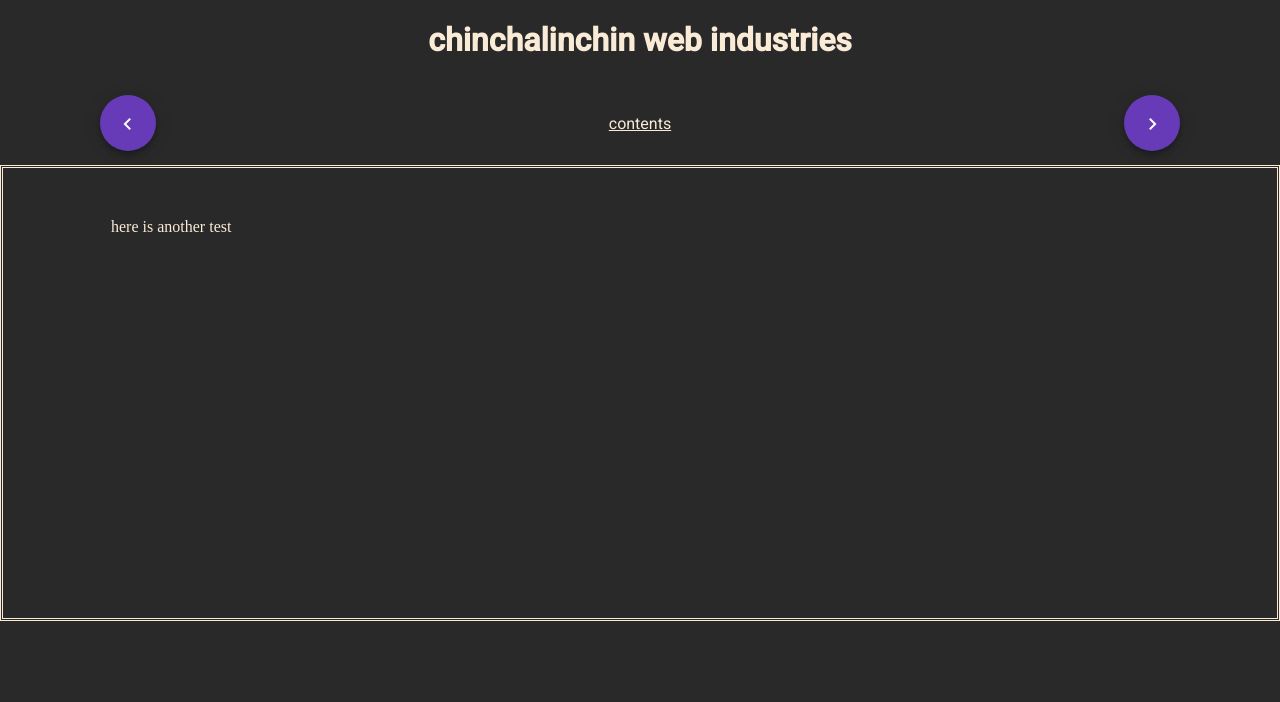
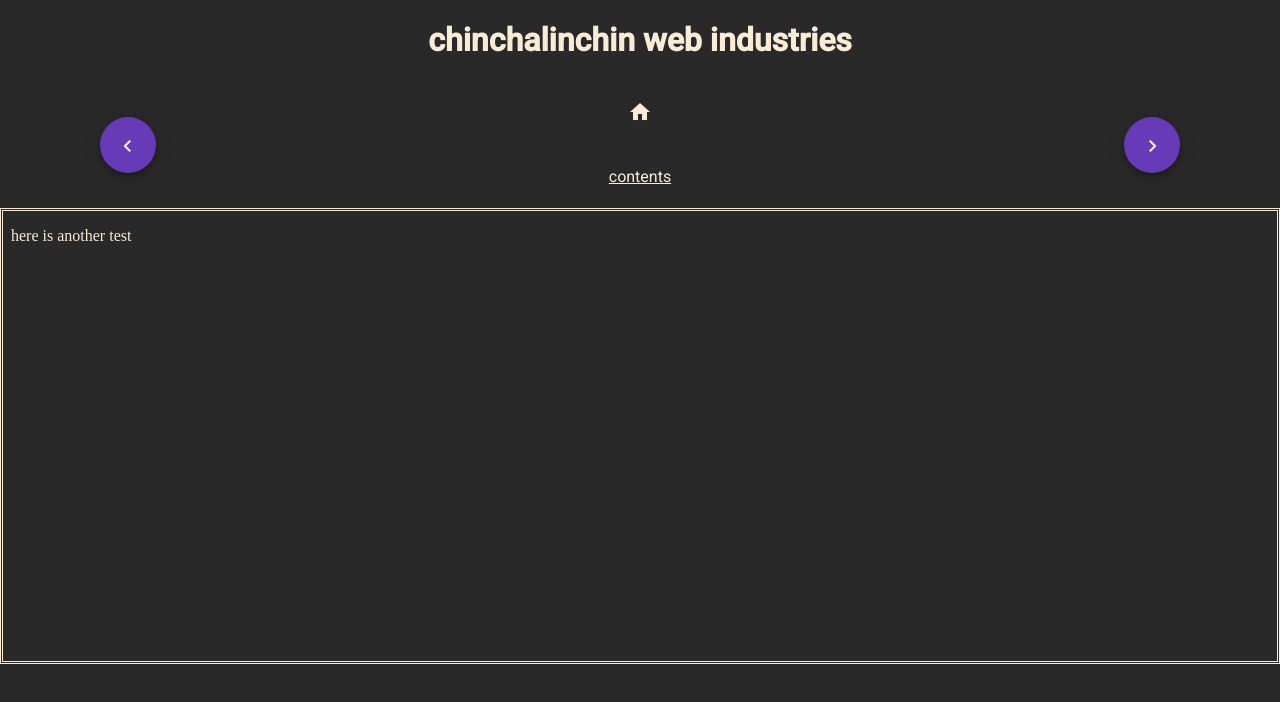
Before and after one commit to chinchalinchin/static-html-template, an Angular app in the folder frontend/: page / in a window 1280 px wide. Both pictures are taken after a click on the button "keyboard_arrow_right". Shown: the top 702 px of the page. Built offline with nearby package versions, Linux system fonts and the light colour scheme.

Commit message:
set default values for env vars

```diff
--- a/frontend/src/app/app.component.html
+++ b/frontend/src/app/app.component.html
@@ -1,20 +1,23 @@
 <h1 class="title-area center">{{title}}</h1>
 
-<mat-grid-list cols="5" rowHeight="3:1">
-    <mat-grid-tile colspan="1">
+<mat-grid-list cols="5" rowHeight="4:1">
+    <mat-grid-tile colspan="1" rowspan="2">
         <button mat-fab color="primary" (click)="this.setSource(this.previousSrc)"
             [disabled]="!this.previousSrc">
             <mat-icon>keyboard_arrow_left</mat-icon>
         </button>
     </mat-grid-tile>
-    <mat-grid-tile colspan="3">
-        <a class="link" (click)="drawer.toggle()">contents</a>
+    <mat-grid-tile colspan="3" rowspan="1">
+        <mat-icon *ngIf="this.src" class="hover" (click)="this.setSource(null)">home</mat-icon>
     </mat-grid-tile>
-    <mat-grid-tile colspan="1">
+    <mat-grid-tile colspan="1" rowspan="2">
         <button mat-fab color="primary" (click)="this.setSource(this.nextSrc)"
             [disabled]="!this.nextSrc">
             <mat-icon>keyboard_arrow_right</mat-icon>
         </button>
+    </mat-grid-tile>
+    <mat-grid-tile colspan="3" rowspan="1">
+        <a class="link" (click)="drawer.toggle()">contents</a>
     </mat-grid-tile>
 </mat-grid-list>
 
--- a/frontend/src/app/app.component.ts
+++ b/frontend/src/app/app.component.ts
@@ -18,7 +18,6 @@ export class AppComponent {
 
   public ngOnInit(){
     this.initSrcs();
-    this.nextSrc = this.SRCS[1];
   }
 
   public initSrcs(){
@@ -28,14 +27,22 @@ export class AppComponent {
       let index=src_keys.indexOf(el);
       this.SRCS.push(src_values[index]);
     }
+    this.setSource(null);
   }
+
   public setSource(source: any) : void {
-    this.src=source.src;
+    if(source){ this.src=source.src; }
+    else { this.src = null; }
     this.setNavigationSources(source);
     if(this.drawer){ this.drawer.close(); }
   }
 
   public setNavigationSources(source: any): void {
+    if(!source){
+      this.previousSrc = null;
+      this.nextSrc = this.SRCS[1];
+    }
+    else{
       let current_index : number = this.SRCS.indexOf(source)
       let length : number = this.SRCS.length;
       if (current_index == length -1){
@@ -52,3 +59,4 @@ export class AppComponent {
       }
     }
   }
+}
--- a/frontend/src/assets/static_styles.css
+++ b/frontend/src/assets/static_styles.css
@@ -1,11 +1,8 @@
 h2{
-    text-indent:50px;
     text-align: left;
     font-size: large;
 }
 p {
-    text-indent: 50px;
-    margin: 50px;
     background-color:rgb(41, 41, 41);
     color:antiquewhite;
 }
@@ -13,3 +10,9 @@ p {
     text-align: center;
     color: antiquewhite;
 }
+.margin{
+    margin: 50px;
+}
+.indent{
+    text-indent:50px;
+}
--- a/frontend/src/styles.css
+++ b/frontend/src/styles.css
@@ -20,6 +20,9 @@ body { margin: 0; font-family: Roboto, "Helvetica Neue", sans-serif; }
     text-decoration: underline;
     cursor: pointer;
 }
+.hover{
+    cursor: pointer;
+}
 .title-area{
     display: flex;
     text-align: top;
```
Also changed, not shown: frontend/src/assets/0000.html (+15 -1 lines), 2 other files (tests, documents, lock files or other folders). Lines whose indentation alone changed are shown as unchanged.
